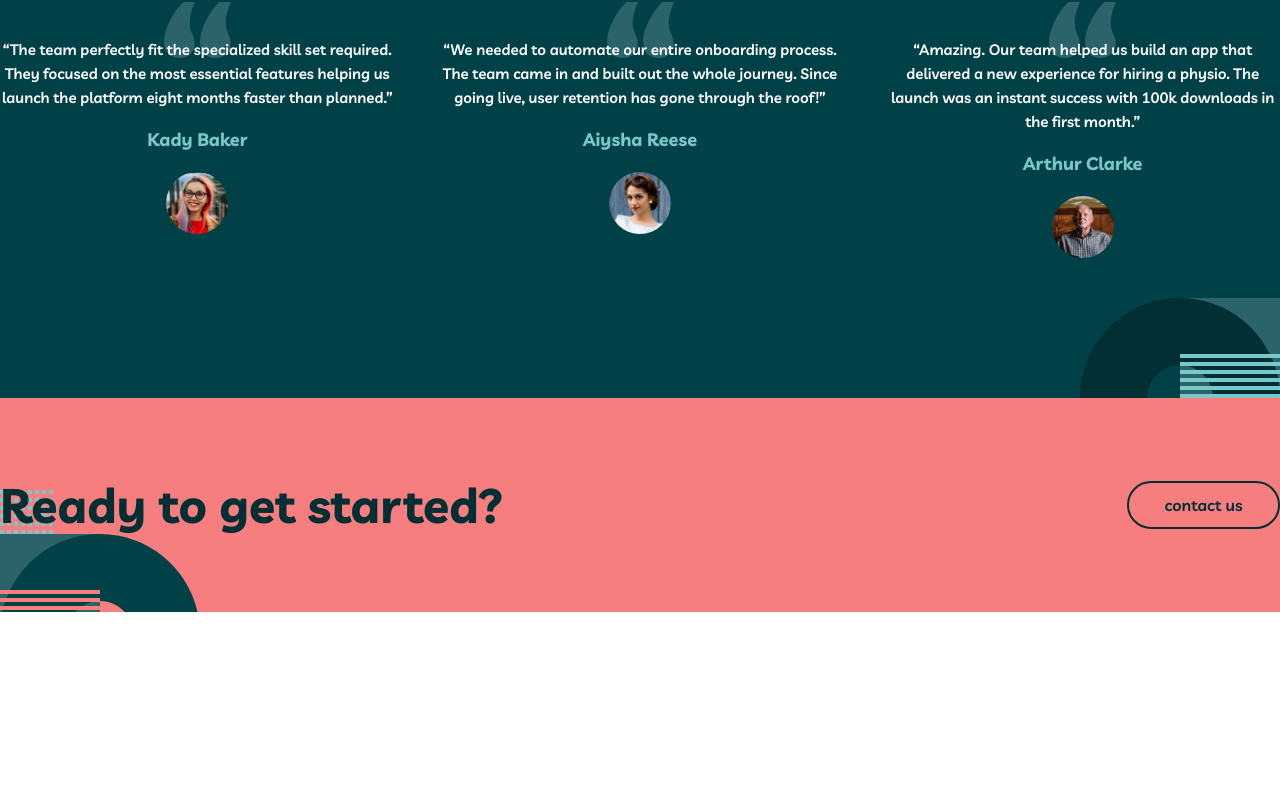
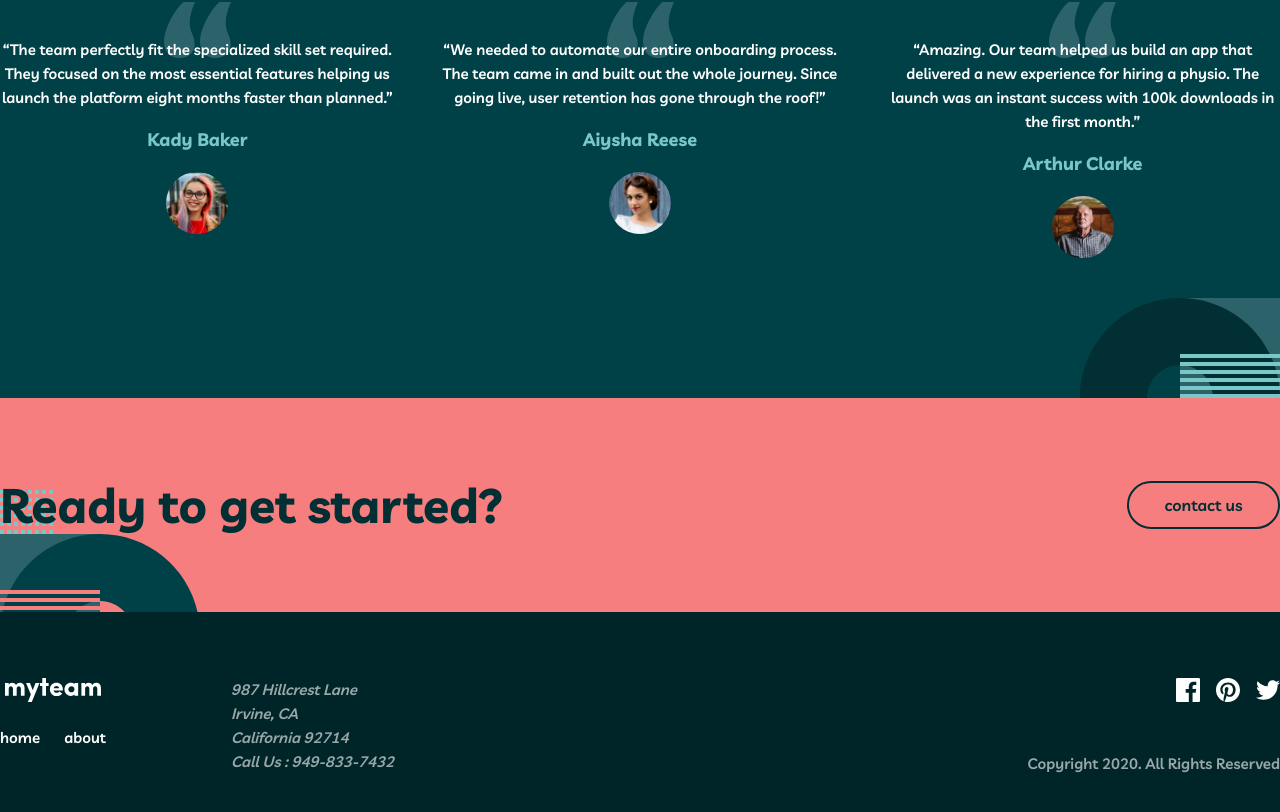
Before and after one commit to unaygney/myteam-multi-page-website, a Next.js app: page / in a window 1280 px wide. Shown: the part 1524-2336 px from the top of the page. Before the commit the page ends 2136 px from the top, so only its background shows below. Built offline with nearby package versions, Linux system fonts and the light colour scheme.

Commit message:
footer design is done for all devices screen

```diff
--- a/app/layout.js
+++ b/app/layout.js
@@ -1,6 +1,7 @@
 import { mainFont } from "@/lib/font";
 import "./globals.css";
 import Navbar from "@/components/Navbar";
+import Footer from "@/components/Footer";
 
 export default function RootLayout({ children }) {
   return (
@@ -8,6 +9,7 @@ export default function RootLayout({ children }) {
       <body className={`${mainFont.className} antialiased  `}>
         <Navbar />
         {children}
+        <Footer />
       </body>
     </html>
   );
--- /dev/null
+++ b/components/Footer/index.jsx
@@ -0,0 +1,59 @@
+import Link from "next/link";
+import React from "react";
+import Logo from "./logo.svg";
+import SocialLink from "./social-links.svg";
+
+function Footer() {
+  return (
+    <footer className="bg-[#002529] ">
+      <div className="container mx-auto px-6 py-[66px] md:px-0 text-white ">
+        <div className="flex flex-col gap-6  items-center md:items-start md:flex-row md:justify-between lg:justify-start lg:gap-[125px]  ">
+          <div className="flex flex-col gap-6 items-center  ">
+            <Link className="" href={"/"}>
+              <Logo />
+            </Link>
+            <div className="flex gap-6 ">
+              <Link
+                className="text-[15px] font-semibold leading-6"
+                href={"home"}
+              >
+                home
+              </Link>
+              <Link
+                className="text-[15px] font-semibold leading-6"
+                href={"about"}
+              >
+                about
+              </Link>
+            </div>
+
+            <div className="hidden md:block md:mt-[33px] lg:hidden">
+              <SocialLink />
+            </div>
+          </div>
+
+          <div className="md:flex md:flex-col ">
+            <address className="text-[15px] text-white leading-6 font-semibold text-opacity-60 text-center md:text-end lg:text-start">
+              987 Hillcrest Lane <br />
+              Irvine, CA <br />
+              California 92714 <br />
+              Call Us : 949-833-7432 <br />
+            </address>
+            <p className="text-[15px] text-white leading-6 font-semibold text-opacity-60 hidden md:block mt-[33px] lg:hidden">
+              Copyright 2020. All Rights Reserved
+            </p>
+          </div>
+
+          <div className="flex flex-col gap-4 items-center mt-4 md:hidden lg:ml-auto lg:flex lg:items-end lg:justify-between  lg:mt-0  lg:gap-[50px] ">
+            <SocialLink />
+            <p className="text-[15px] text-white leading-6 font-semibold text-opacity-60">
+              Copyright 2020. All Rights Reserved
+            </p>
+          </div>
+        </div>
+      </div>
+    </footer>
+  );
+}
+
+export default Footer;
--- a/components/TopFooter/index.jsx
+++ b/components/TopFooter/index.jsx
@@ -10,7 +10,7 @@ function TopFooter() {
           </h4>
           <Link
             className="inline-flex items-center justify-center w-[153px] h-[48px] rounded-3xl font-semibold  border-[#012f34] border-2"
-            href={"/about"}
+            href={"/contact"}
           >
             contact us
           </Link>
```
Also changed, not shown: components/Footer/logo.svg (added), components/Footer/social-links.svg (added).
